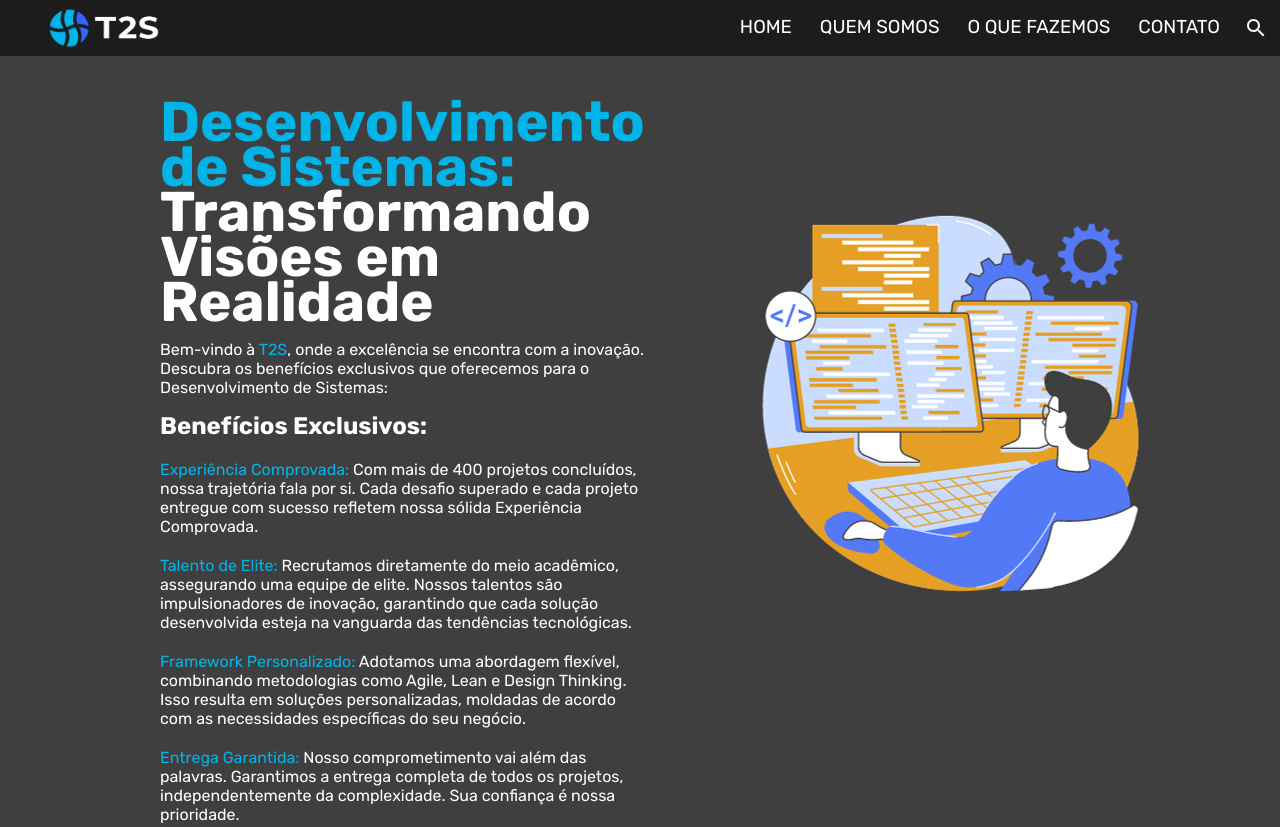
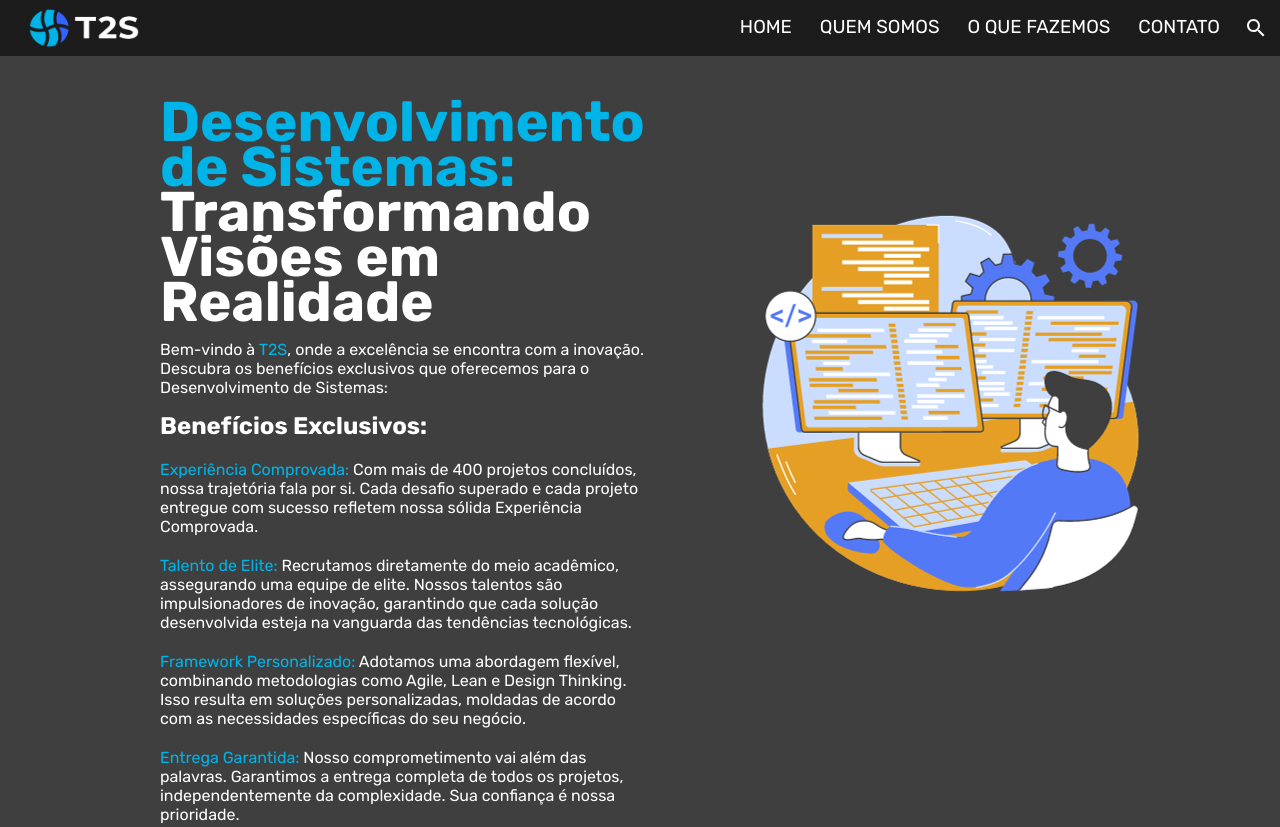
Before and after one commit to GabrielQuinteiro/landing-page, a plain HTML site: page index.html in a window 1280 px wide. Shown: the top 827 px of the page. Drawn offline with Linux system fonts and the light colour scheme.

Commit message:
refactor: repositioning logo in media query

```diff
--- a/styles/media.css
+++ b/styles/media.css
@@ -1,7 +1,7 @@
 @media screen and (min-width: 768px) {
 
     .logo-container {
-        padding-left: 48px;
+        padding-left: 28px;
     }
 
     .barra-lateral {
```
